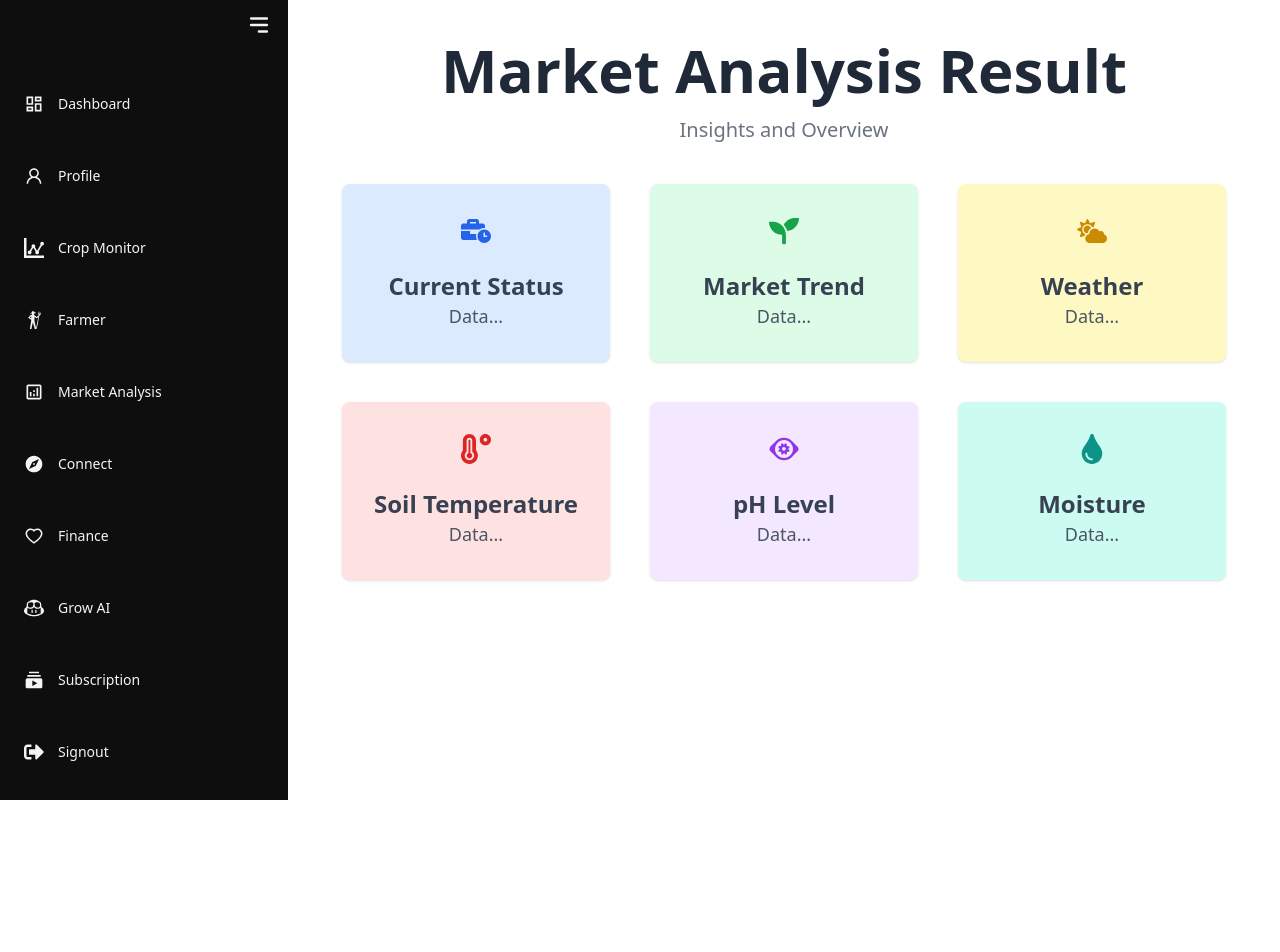
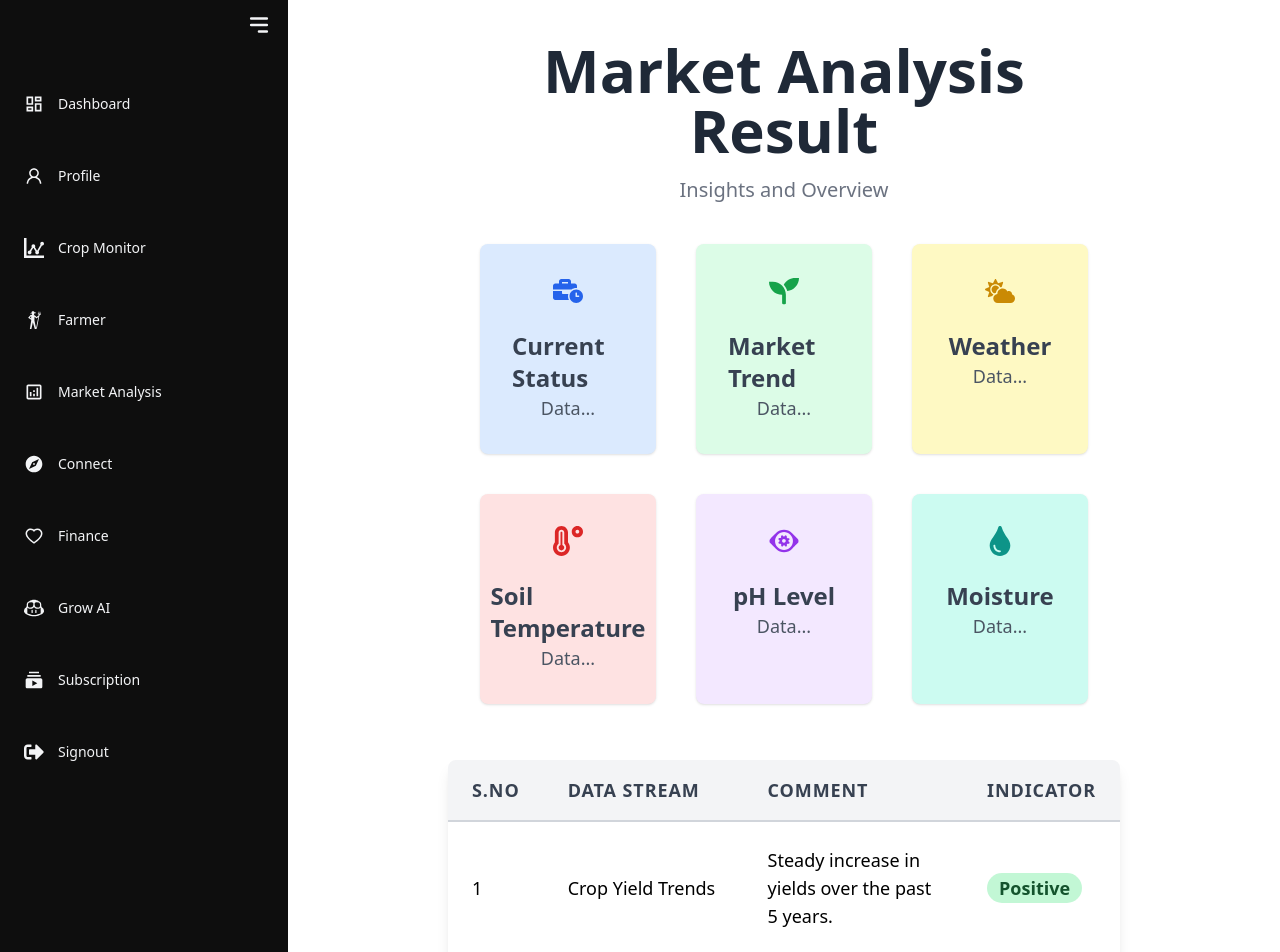
Before and after one commit to SusheelThapa/DELTA-GROWMORE, a React (Vite) app in the folder frontend/: page /market-analysis/result in a window 1280 px wide. Shown: the top 952 px of the page. Before the commit the page ends 800 px from the top, so only its background shows below. Built offline with nearby package versions, Linux system fonts and the light colour scheme.

Commit message:
Create Market Analysis Table and Insight
Analyze the date provided by the farmer via forms using train AI and displaying the result to them.

```diff
--- /dev/null
+++ b/frontend/src/components/MARTable/MARTable.tsx
@@ -0,0 +1,83 @@
+interface MARResult {
+  dataStream: string;
+  comment: string;
+  indicator: string;
+}
+
+interface Props {
+  results: MARResult[];
+}
+
+const MARTable = ({ results }: Props) => {
+  return (
+    <div className="w-full mt-10  py-4">
+      <div className="bg-white shadow-lg rounded-lg overflow-hidden mb-20">
+        <table className="w-full leading-normal">
+          <thead>
+            <tr>
+              <th className="px-6 py-4 border-b-2 border-gray-300 bg-gray-100 text-left text-lg font-semibold text-gray-700 uppercase tracking-wider">
+                S.No
+              </th>
+              <th className="px-6 py-4 border-b-2 border-gray-300 bg-gray-100 text-left text-lg font-semibold text-gray-700 uppercase tracking-wider">
+                Data Stream
+              </th>
+              <th className="px-6 py-4 border-b-2 border-gray-300 bg-gray-100 text-left text-lg font-semibold text-gray-700 uppercase tracking-wider">
+                Comment
+              </th>
+              <th className="px-6 py-4 border-b-2 border-gray-300 bg-gray-100 text-left text-lg font-semibold text-gray-700 uppercase tracking-wider">
+                Indicator
+              </th>
+            </tr>
+          </thead>
+          <tbody>
+            {results.map(({ dataStream, comment, indicator }, index) => {
+              return (
+                <tr
+                  className={`${
+                    indicator === "Positive"
+                      ? "hover:bg-green-200"
+                      : "hover:bg-red-200"
+                  } transition duration-300`}
+                  key={index}
+                >
+                  <td className="px-6 py-6 border-b bg-transparent border-gray-300 bg-white text-lg">
+                    {index + 1}
+                  </td>
+                  <td className="px-6 py-6 border-b bg-transparent border-gray-300 bg-white text-lg">
+                    {dataStream}
+                  </td>
+                  <td className="px-6 py-6 border-b bg-transparent border-gray-300 bg-white text-lg">
+                    {comment}
+                  </td>
+                  <td className="px-6 py-6 border-b bg-transparent border-gray-300 bg-white text-lg">
+                    <span
+                      className={`relative inline-block px-3 py-1 ${
+                        indicator === "Positive"
+                          ? "text-green-900"
+                          : "text-red-900 "
+                      } font-semibold  leading-tight`}
+                    >
+                      <span
+                        aria-hidden
+                        className={`absolute inset-0 ${
+                          indicator == "Positive"
+                            ? "bg-green-300"
+                            : "bg-red-300"
+                        }  opacity-50 rounded-full`}
+                      ></span>
+                      <span className="relative">
+                        {indicator === "Positive" ? "Positive" : "Negative"}
+                      </span>
+                    </span>
+                  </td>
+                </tr>
+              );
+            })}
+          </tbody>
+        </table>
+      </div>
+    </div>
+  );
+};
+
+export default MARTable;
--- /dev/null
+++ b/frontend/src/components/MARTable/index.ts
@@ -0,0 +1 @@
+export { default } from "./MARTable.tsx";
--- a/frontend/src/pages/MarketAnalsisResult/MarketAnalysisResult.tsx
+++ b/frontend/src/pages/MarketAnalsisResult/MarketAnalysisResult.tsx
@@ -1,7 +1,91 @@
 import MARSummary from "../../components/MARSummary";
+import MARTable from "../../components/MARTable";
 
 const MarketAnalysisResult = () => {
-  return <MARSummary />;
+  const results = [
+    {
+      dataStream: "Crop Yield Trends",
+      comment: "Steady increase in yields over the past 5 years.",
+      indicator: "Positive",
+    },
+    {
+      dataStream: "Local Market Prices",
+      comment: "Fluctuating prices with recent downward trend.",
+      indicator: "Caution",
+    },
+    {
+      dataStream: "Pesticide Usage Levels",
+      comment: "Higher usage noted, raising environmental concerns.",
+      indicator: "Negative",
+    },
+    {
+      dataStream: "Water Supply Status",
+      comment: "Stable supply, sufficient for current crop needs.",
+      indicator: "Positive",
+    },
+    {
+      dataStream: "Export Opportunities",
+      comment: "New markets opening in Asia and Europe.",
+      indicator: "Positive",
+    },
+    {
+      dataStream: "Technological Advancements in Agriculture",
+      comment: "Adoption of precision farming increasing efficiency.",
+      indicator: "Positive",
+    },
+    {
+      dataStream: "Labor Market Conditions",
+      comment: "Shortage of skilled labor in rural areas.",
+      indicator: "Negative",
+    },
+    {
+      dataStream: "Crop Disease Incidence",
+      comment: "Low incidence due to improved crop management.",
+      indicator: "Positive",
+    },
+    {
+      dataStream: "Fertilizer Availability",
+      comment: "Supply disruptions noted due to geopolitical issues.",
+      indicator: "Negative",
+    },
+    {
+      dataStream: "Consumer Preferences Shifts",
+      comment: "Growing demand for organic produce.",
+      indicator: "Positive",
+    },
+    {
+      dataStream: "Regulatory Changes Impact",
+      comment: "New regulations may increase operational costs.",
+      indicator: "Caution",
+    },
+    {
+      dataStream: "Energy Costs for Farming",
+      comment: "Rising energy prices affecting profit margins.",
+      indicator: "Negative",
+    },
+    {
+      dataStream: "Supply Chain Efficiency",
+      comment: "Improvements noted with adoption of new technologies.",
+      indicator: "Positive",
+    },
+    {
+      dataStream: "Land Availability and Usage",
+      comment: "Decreasing arable land due to urbanization.",
+      indicator: "Negative",
+    },
+    {
+      dataStream: "Climate Change Effects on Agriculture",
+      comment: "Increasing unpredictability in weather patterns.",
+      indicator: "Caution",
+    },
+  ];
+
+  return (
+    <div className="w-full mx-40 flex flex-col justify-center items-center">
+      <MARSummary />
+      <MARTable results={results} />
+    </div>
+  );
 };
 
 export default MarketAnalysisResult;
```
